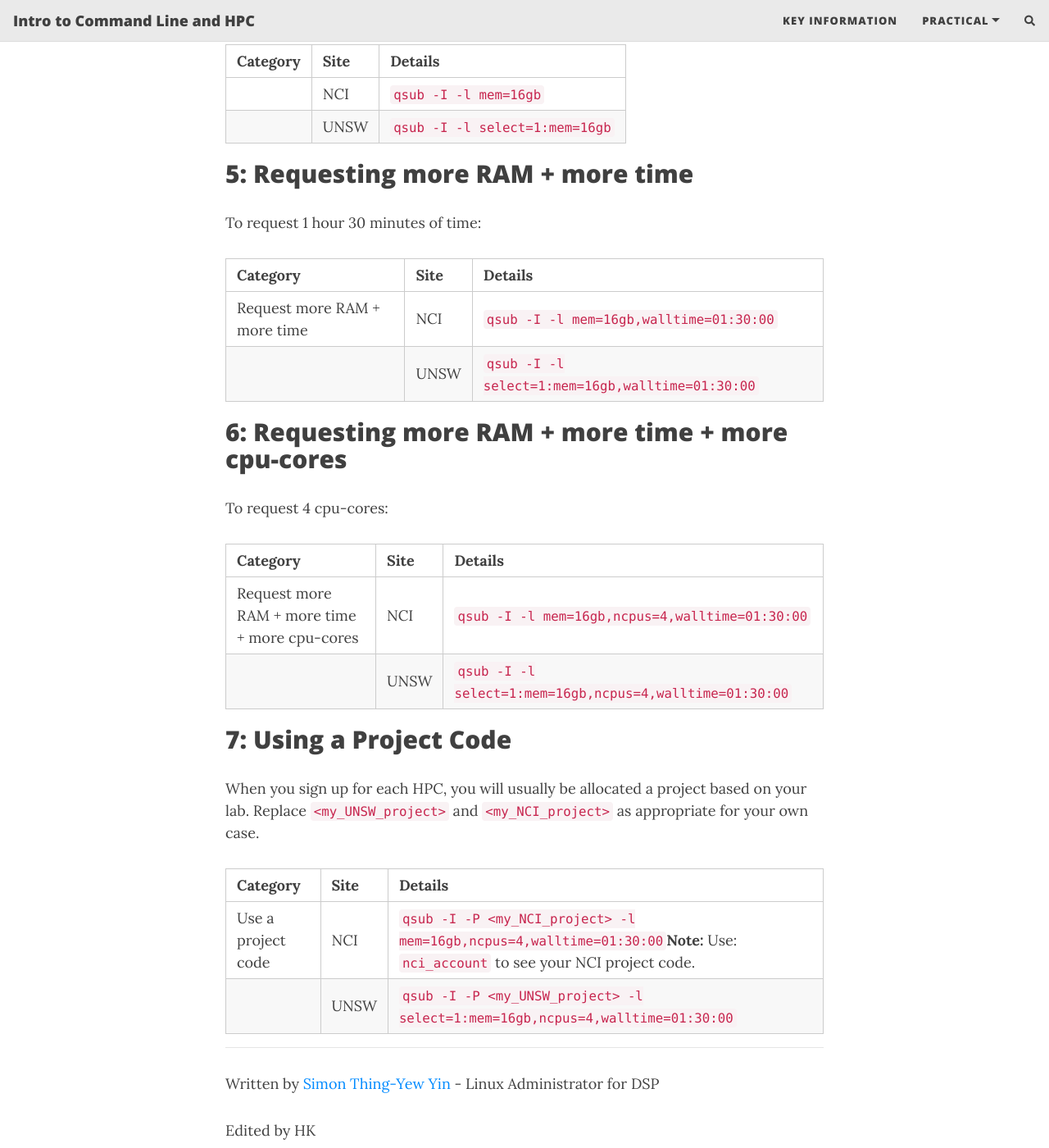
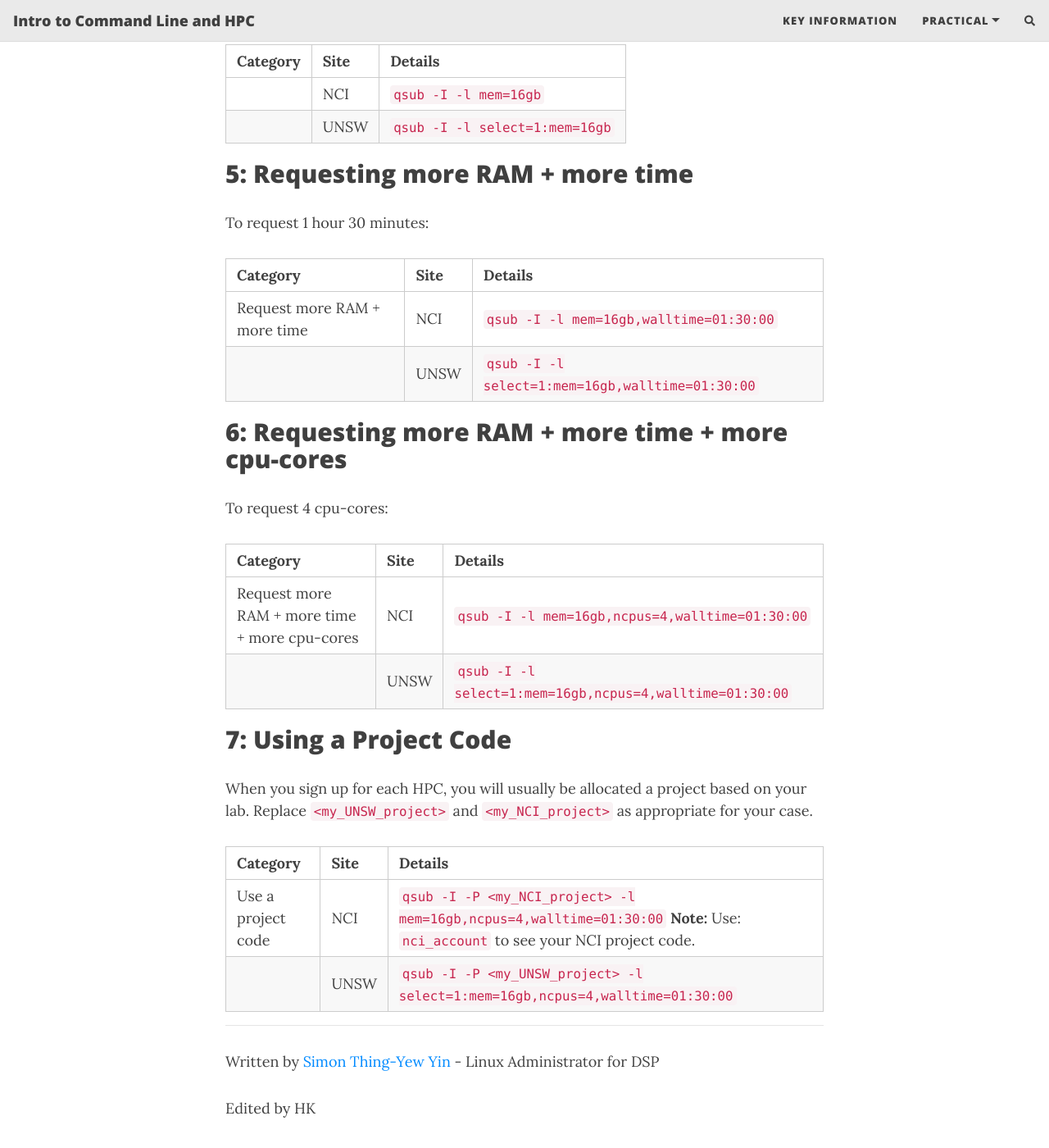
Before and after one commit to theheking/intro-to-command-line-hpc, a Jekyll site: the page built from practical_overview/7B_Different_HPC_NCI.md, in a window 1280 px wide and 1400 px high, scrolled down 3191 px. Shown: the whole window at 82% size. Built offline with Jekyll 4.4.1, drawn with Linux system fonts in a browser that asks for light colours; nearby versions of some CDN libraries; comment, search, counter and statistics services are not loaded; some of the changed text lies outside the part shown.

Commit message:
Update 7B_Different_HPC_NCI.md

```diff
--- a/practical_overview/7B_Different_HPC_NCI.md
+++ b/practical_overview/7B_Different_HPC_NCI.md
@@ -103,7 +103,7 @@ To request 16GB RAM, modify Section 3 with:
 | | UNSW | `qsub -I -l select=1:mem=16gb` |
 
 ## 5: Requesting more RAM + more time
-To request 1 hour 30 minutes of time:
+To request 1 hour 30 minutes:
 
 | Category | Site | Details |
 | ---- | ---- | ---- |
@@ -122,12 +122,12 @@ To request 4 cpu-cores:
 
 ## 7: Using a Project Code
 When you sign up for each HPC, you will usually be allocated a project based on your lab.
-Replace `<my_UNSW_project>` and `<my_NCI_project>` as appropriate for your own case.
+Replace `<my_UNSW_project>` and `<my_NCI_project>` as appropriate for your case.
 
 
 | Category | Site | Details |
 | ---- | ---- | ---- |
-| Use a project code | NCI|  `qsub -I -P <my_NCI_project> -l mem=16gb,ncpus=4,walltime=01:30:00`**Note:** Use: `nci_account` to see your NCI project code. |
+| Use a project code | NCI|  `qsub -I -P <my_NCI_project> -l mem=16gb,ncpus=4,walltime=01:30:00` **Note:** Use: `nci_account` to see your NCI project code. |
 | | UNSW |  `qsub -I -P <my_UNSW_project> -l select=1:mem=16gb,ncpus=4,walltime=01:30:00` |
 
 
```
Also changed, not shown: other parts of practical_overview/7B_Different_HPC_NCI.md (+1 -1 lines).
